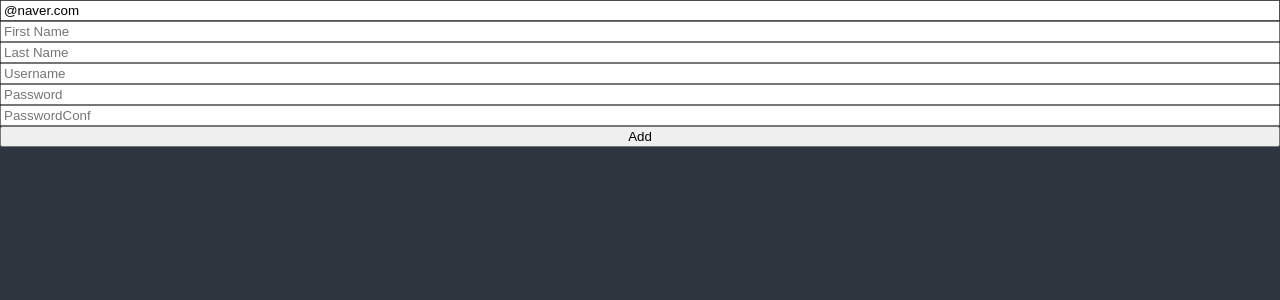
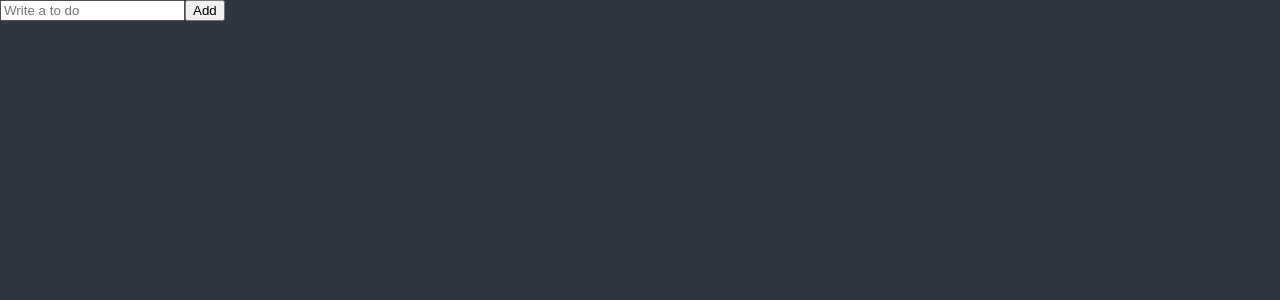
Before and after one commit to HamInKyou/nomadReact, a React (Create React App) app in the folder todolistapp/: page / in a window 1280 px wide. Shown: the top 300 px of the page. Built offline with nearby package versions, Linux system fonts and the light colour scheme; a web font is replaced by a local one.

Commit message:
[todolistapp] #6.4 로그인 폼 다 지우고, toDolist 폼 만들기, setValue로 원하는 input 초기화

```diff
--- a/todolistapp/src/TodoList.tsx
+++ b/todolistapp/src/TodoList.tsx
@@ -2,106 +2,25 @@ import React from "react";
 import { useForm } from "react-hook-form";
 
 interface IForm {
-  email: string;
-  firstName: string;
-  lastName?: string;
-  userName: string;
-  password: string;
-  passwordConf: string;
-  extraError?: string; //input항목에 종속적이지 않은, form 전체에 해당하는 에러 설정하기 위해
+  toDo: string;
 }
 
 function ToDoList() {
-  //register는 input요소를 Form에 등록시키는 함수, input에 대한 name, 이벤트 핸들러 등 리턴
-  //formState는 form 상태에 대한 object
-  const {
-    register,
-    handleSubmit,
-    formState: { errors },
-    setError, //에러를 발생시켜준다.
-  } = useForm<IForm>({
-    defaultValues: {
-      email: "@naver.com",
-    },
-  });
-  const onValid = (data: IForm) => {
-    if (data.password !== data.passwordConf) {
-      //에러를 발생시켜줬다!
-      return setError(
-        "passwordConf",
-        { message: "password are not same" },
-        { shouldFocus: true } //에러 발생시키고 해당 input 포커스시키기
-      );
-    }
-    //폼 전체에 해당하는 에러를 발생시켰다.
-    setError("extraError", { message: "server offline" });
+  const { register, handleSubmit, setValue } = useForm<IForm>();
+  const onSubmit = (data: IForm) => {
+    console.log("add to do", data.toDo);
+    setValue("toDo", "");
   };
   return (
     <div>
-      {/* handleSubmit에서 유효성검사를 진행, 문제 없을 경우 onValid 실행 */}
-      <form
-        style={{ display: "flex", flexDirection: "column" }}
-        onSubmit={handleSubmit(onValid)}
-      >
+      <form onSubmit={handleSubmit(onSubmit)}>
         <input
-          //pattern에 정규식 넣어 패턴에 일치하는 경우만 허락할 수 있다.
-          {...register("email", {
-            required: "Email is required",
-            pattern: {
-              value: /^[A-Za-z0-9._%+-]+@naver.com$/,
-              message: "Only naver.com emails allowed",
-            },
+          {...register("toDo", {
+            required: "Please write a To Do",
           })}
-          placeholder="Email"
+          placeholder="Write a to do"
         />
-        <span>{errors?.email?.message}</span>
-        <input
-          {...register("firstName", {
-            required: "First Name is required",
-            //validate에서 true를 리턴하면 통과
-            //false를 리턴하면 validate 에러
-            //문자열을 리턴하면 그건 에러 메세지!
-            validate: {
-              noNico: (value) =>
-                value.includes("nico") ? "no nicos allowed" : true,
-              noNick: (value) =>
-                value.includes("nico") ? "no nicks allowed" : true,
-            },
-          })}
-          placeholder="First Name"
-        />
-        <span>{errors?.firstName?.message}</span>
-        <input {...register("lastName")} placeholder="Last Name" />
-        <span>{errors?.lastName?.message}</span>
-        <input
-          // 최소 10글자 이상 되게 validation 주는 방법
-          {...register("userName", {
-            required: "Username is required",
-            minLength: 10,
-          })}
-          placeholder="Username"
-        />
-        <span>{errors?.userName?.message}</span>
-        <input
-          //validation 속성에 그 속성에 대한 에러메세지 넣을 수 있다.
-          {...register("password", {
-            required: "password is required",
-            minLength: 5,
-          })}
-          placeholder="Password"
-        />
-        <span>{errors?.password?.message}</span>
-        <input
-          //minLength같이 필요한 값도 있는 경우 object형식으로 값과 메세지를 같이 담을 수 있다.
-          {...register("passwordConf", {
-            required: "passwordConf is required",
-            minLength: { value: 5, message: "your password is too short" },
-          })}
-          placeholder="PasswordConf"
-        />
-        <span>{errors?.passwordConf?.message}</span>
         <button>Add</button>
-        <span>{errors?.extraError?.message}</span>
       </form>
     </div>
   );
```
